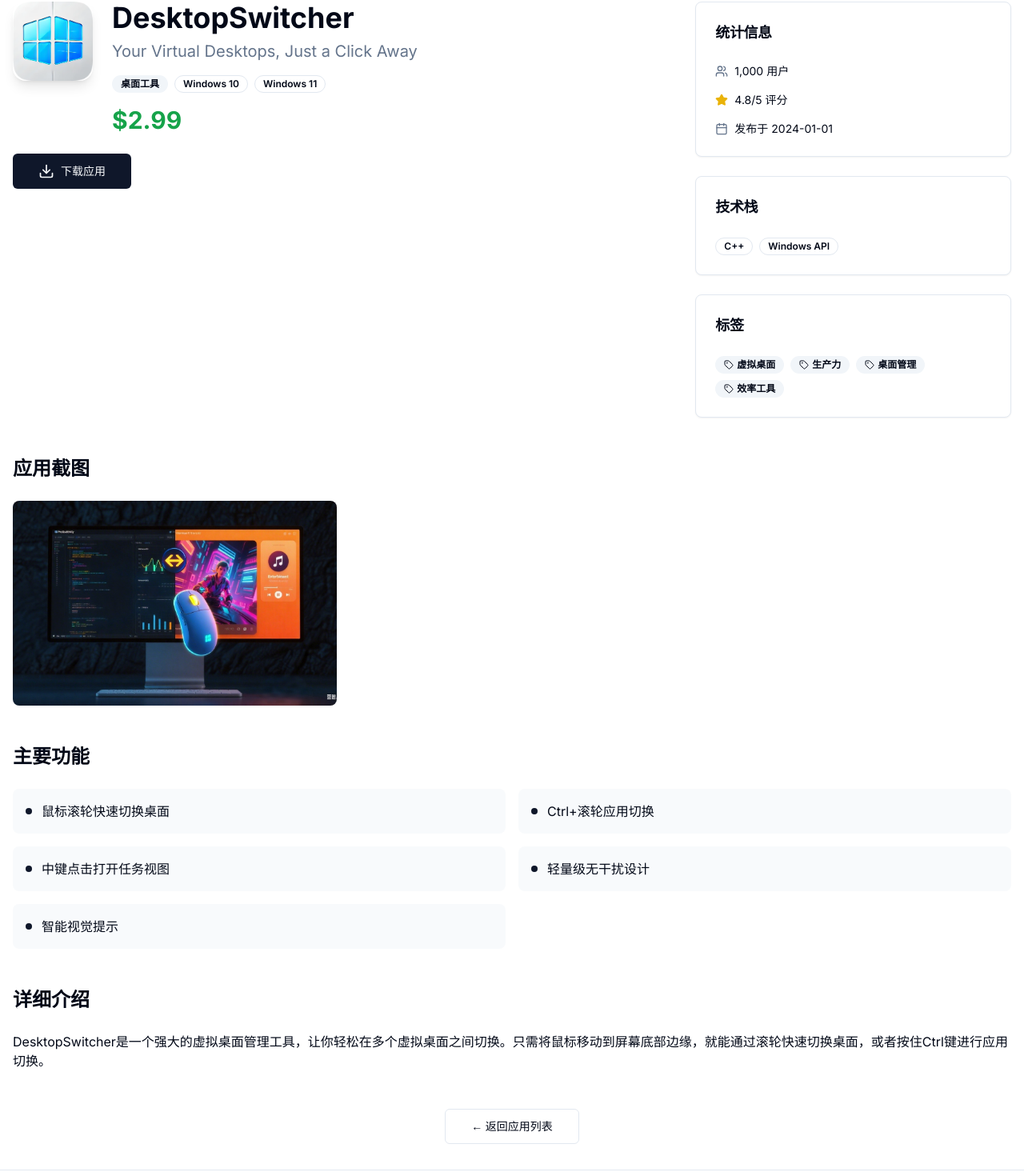
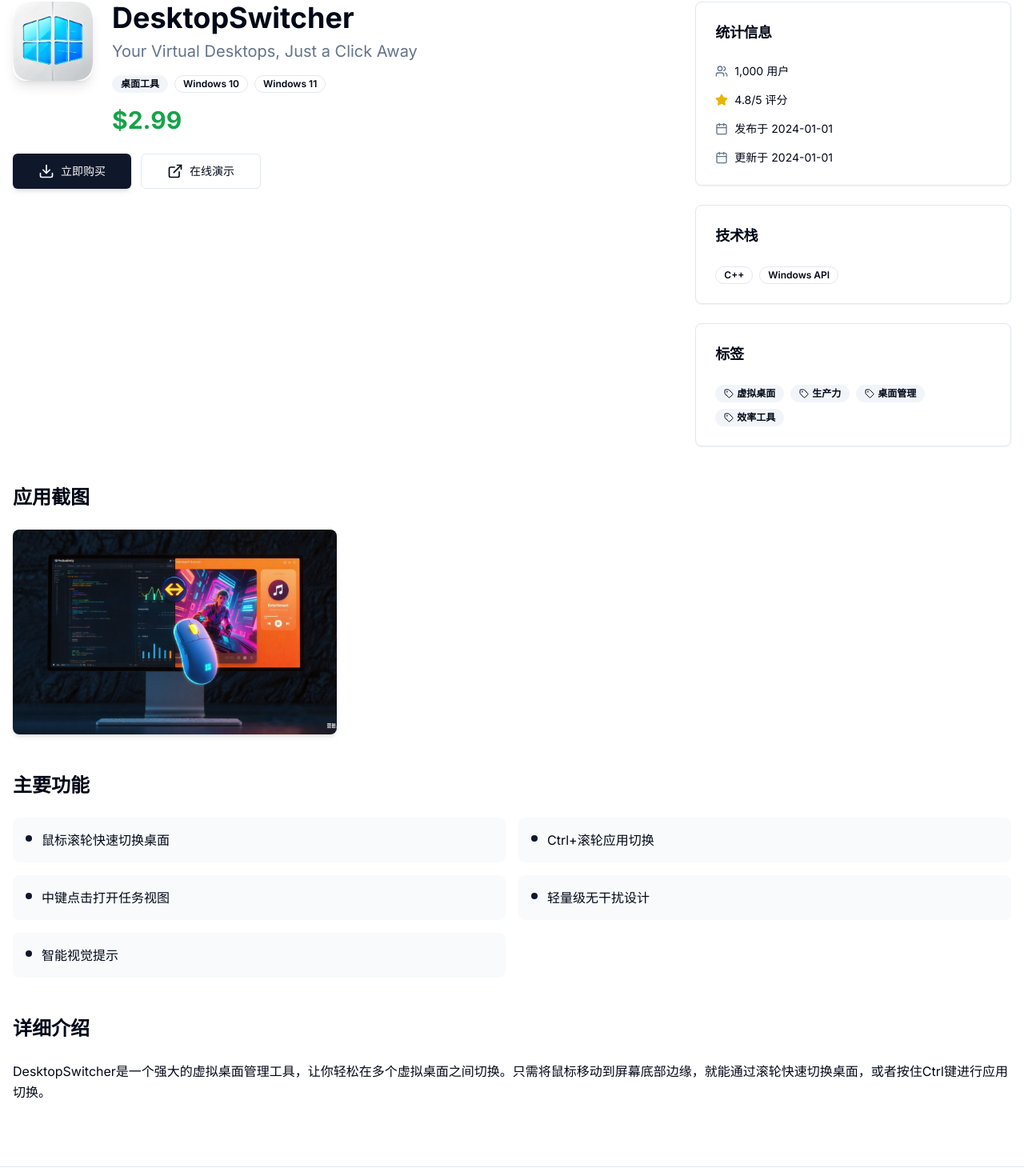
Before and after one commit to icoolqin/personal-portfolio, a Next.js app: page /apps/desktop-switcher in a window 1280 px wide. Shown: the part 87-1557 px from the top of the page at 80% size. Built offline with nearby package versions, Linux system fonts and the light colour scheme.

Commit message:
feat(app): 添加应用页面下载按钮和样式优化
- 为不同应用添加特定下载按钮逻辑
- 引入react-icons用于浏览器图标显示
- 更新应用链接数据
- 优化页面样式和交互效果

```diff
--- a/app/apps/[slug]/page.tsx
+++ b/app/apps/[slug]/page.tsx
@@ -5,6 +5,7 @@
 import { Badge } from "@/components/ui/badge";
 import { Card, CardContent, CardHeader, CardTitle } from "@/components/ui/card";
 import { Download, ExternalLink, Github, Star, Users, Calendar, Tag } from "lucide-react";
+import { FaChrome, FaEdge } from "react-icons/fa6";
 import appsData from "@/data/apps/index.json";
 import type { App } from "@/types";
 
@@ -57,16 +58,69 @@
           </div>
 
           {/* 操作按钮 */}
-          <div className="flex gap-3 mb-8">
-            {app.links.download && (
-              <Button asChild size="lg">
-                <a href="https://coolqin.gumroad.com/l/desktopswitcher?_gl=1*1wsrn7r*_ga*MzA5MzkzNTI1LjE3MzI1NDkxNzE.*_ga_6LJN6D94N6*czE3NTY2NTA1NTgkbzkkZzEkdDE3NTY2NTA1NjckajUxJGwwJGgw" target="_blank" rel="noopener noreferrer">
+          <div className="flex flex-wrap gap-3 mb-8">
+            {/* DesktopSwitcher 的下载按钮 */}
+            {app.slug === 'desktop-switcher' && app.links.download && (
+              <Button asChild size="lg" className="shadow-md hover:shadow-lg transition-shadow">
+                <a href={app.links.download} target="_blank" rel="noopener noreferrer">
+                  <Download className="w-5 h-5 mr-2" />
+                  立即购买
+                </a>
+              </Button>
+            )}
+
+            {/* OneSearch 的两个商店按钮 */}
+            {app.slug === 'onesearch' && (
+              <>
+                {(app.links as any).chrome && (
+                  <Button
+                    asChild
+                    size="lg"
+                    className="bg-blue-600 hover:bg-blue-700 text-white shadow-md hover:shadow-lg transition-all"
+                  >
+                    <a href={(app.links as any).chrome} target="_blank" rel="noopener noreferrer">
+                      <FaChrome className="w-5 h-5 mr-2" />
+                      Chrome插件市场
+                    </a>
+                  </Button>
+                )}
+
+                {(app.links as any).edge && (
+                  <Button
+                    asChild
+                    size="lg"
+                    className="bg-gradient-to-r from-green-600 to-blue-600 hover:from-green-700 hover:to-blue-700 text-white shadow-md hover:shadow-lg transition-all"
+                  >
+                    <a href={(app.links as any).edge} target="_blank" rel="noopener noreferrer">
+                      <FaEdge className="w-5 h-5 mr-2" />
+                      Microsoft Edge插件市场
+                    </a>
+                  </Button>
+                )}
+              </>
+            )}
+
+            {/* 通用下载按钮（用于其他应用） */}
+            {app.slug !== 'desktop-switcher' && app.slug !== 'onesearch' && app.links.download && (
+              <Button asChild size="lg" className="shadow-md hover:shadow-lg transition-shadow">
+                <a href={app.links.download} target="_blank" rel="noopener noreferrer">
                   <Download className="w-5 h-5 mr-2" />
                   下载应用
                 </a>
               </Button>
             )}
 
+            {/* 外部链接按钮 */}
+            {app.links.demo && (
+              <Button asChild variant="outline" size="lg">
+                <a href={app.links.demo} target="_blank" rel="noopener noreferrer">
+                  <ExternalLink className="w-5 h-5 mr-2" />
+                  在线演示
+                </a>
+              </Button>
+            )}
+
+            {/* GitHub 按钮 */}
             {app.links.github && (
               <Button asChild variant="outline" size="lg">
                 <a href={app.links.github} target="_blank" rel="noopener noreferrer">
@@ -103,11 +157,18 @@
                   <Calendar className="w-4 h-4 text-muted-foreground" />
                   <span className="text-sm">发布于 {app.releaseDate}</span>
                 </div>
+                {app.lastUpdateDate && (
+                  <div className="flex items-center gap-2">
+                    <Calendar className="w-4 h-4 text-muted-foreground" />
+                    <span className="text-sm">更新于 {app.lastUpdateDate}</span>
+                  </div>
+                )}
               </CardContent>
             </Card>
           )}
 
           {/* 技术栈 */}
+          {app.techStack && app.techStack.length > 0 && (
             <Card>
               <CardHeader>
                 <CardTitle className="text-lg">技术栈</CardTitle>
@@ -122,8 +183,10 @@
                 </div>
               </CardContent>
             </Card>
+          )}
 
           {/* 标签 */}
+          {app.tags && app.tags.length > 0 && (
             <Card>
               <CardHeader>
                 <CardTitle className="text-lg">标签</CardTitle>
@@ -139,21 +202,22 @@
                 </div>
               </CardContent>
             </Card>
+          )}
         </div>
       </div>
 
       {/* 应用截图 */}
-      {app.screenshots.length > 0 && (
+      {app.screenshots && app.screenshots.length > 0 && (
         <section className="mb-12">
           <h2 className="text-2xl font-bold mb-6">应用截图</h2>
           <div className="grid grid-cols-1 md:grid-cols-2 lg:grid-cols-3 gap-4">
             {app.screenshots.map((screenshot, index) => (
-              <div key={index} className="relative h-64 rounded-lg overflow-hidden">
+              <div key={index} className="relative h-64 rounded-lg overflow-hidden shadow-md hover:shadow-xl transition-shadow">
                 <Image
                   src={screenshot}
                   alt={`${app.name} screenshot ${index + 1}`}
                   fill
-                  className="object-cover hover:scale-105 transition-transform"
+                  className="object-cover hover:scale-105 transition-transform duration-300"
                 />
               </div>
             ))}
@@ -162,36 +226,31 @@
       )}
 
       {/* 功能特性 */}
+      {app.features && app.features.length > 0 && (
         <section className="mb-12">
           <h2 className="text-2xl font-bold mb-6">主要功能</h2>
           <div className="grid grid-cols-1 md:grid-cols-2 gap-4">
             {app.features.map((feature, index) => (
-            <div key={index} className="flex items-center gap-3 p-4 rounded-lg bg-muted/50">
-              <div className="w-2 h-2 bg-primary rounded-full"></div>
-              <span>{feature}</span>
+              <div key={index} className="flex items-start gap-3 p-4 rounded-lg bg-muted/50 hover:bg-muted/70 transition-colors">
+                <div className="w-2 h-2 bg-primary rounded-full mt-1.5 flex-shrink-0"></div>
+                <span className="text-sm md:text-base">{feature}</span>
               </div>
             ))}
           </div>
         </section>
+      )}
 
       {/* 详细描述 */}
       <section className="mb-12">
         <h2 className="text-2xl font-bold mb-6">详细介绍</h2>
         <div className="prose prose-lg max-w-none dark:prose-invert">
-          {app.fullDescription.split('\n').map((paragraph, index) => (
-            <p key={index} className="mb-4">
+          {app.fullDescription.split('\n').filter(p => p.trim()).map((paragraph, index) => (
+            <p key={index} className="mb-4 leading-relaxed">
               {paragraph}
             </p>
           ))}
         </div>
       </section>
-
-      {/* 返回按钮 */}
-      <div className="text-center">
-        <Button asChild variant="outline" size="lg">
-          <Link href="/apps">← 返回应用列表</Link>
-        </Button>
-      </div>
     </div>
   );
 }
--- a/components/app/app-card.tsx
+++ b/components/app/app-card.tsx
@@ -65,15 +65,22 @@
             </Link>
           </Button>
 
-          {app.links.download && (
+          {/* 根据不同应用显示不同的下载按钮 */}
+          {app.slug === 'desktop-switcher' && app.links.download && (
             <Button asChild variant="outline" size="sm">
-              <a href="https://coolqin.gumroad.com/l/desktopswitcher?_gl=1*1wsrn7r*_ga*MzA5MzkzNTI1LjE3MzI1NDkxNzE.*_ga_6LJN6D94N6*czE3NTY2NTA1NTgkbzkkZzEkdDE3NTY2NTA1NjckajUxJGwwJGgw" target="_blank" rel="noopener noreferrer">
+              <a href={app.links.download} target="_blank" rel="noopener noreferrer">
                 <Download className="w-4 h-4" />
               </a>
             </Button>
           )}
 
-
+          {app.slug === 'onesearch' && (
+            <Button asChild variant="outline" size="sm">
+              <Link href={`/apps/${app.slug}`}>
+                <Download className="w-4 h-4" />
+              </Link>
+            </Button>
+          )}
         </div>
       </CardContent>
     </Card>
--- a/components/app/featured-carousel.tsx
+++ b/components/app/featured-carousel.tsx
@@ -202,7 +202,8 @@
                 </Link>
             </Button>
 
-              {currentApp.links.download && (
+            {/* 根据不同应用显示不同的下载按钮 */}
+            {currentApp.slug === 'desktop-switcher' && currentApp.links.download && (
                 <Button asChild variant="outline" size="lg" className="shadow-md hover:shadow-lg transition-shadow">
                 <a
                     href={currentApp.links.download}
@@ -212,6 +213,15 @@
                     <Download className="w-4 h-4 mr-2" />
                     立即获取
                 </a>
+                </Button>
+            )}
+
+            {currentApp.slug === 'onesearch' && (
+                <Button asChild variant="outline" size="lg" className="shadow-md hover:shadow-lg transition-shadow">
+                <Link href={`/apps/${currentApp.slug}`}>
+                    <Download className="w-4 h-4 mr-2" />
+                    获取插件
+                </Link>
                 </Button>
             )}
             </div>
--- a/data/apps/index.json
+++ b/data/apps/index.json
@@ -13,7 +13,7 @@
       "banner": "/images/DesktopSwitcher.png",
       "screenshots": ["/images/DesktopSwitcher.png"],
       "links": {
-        "download": "#",
+        "download": "https://coolqin.gumroad.com/l/desktopswitcher?_gl=1*1wsrn7r*_ga*MzA5MzkzNTI1LjE3MzI1NDkxNzE.*_ga_6LJN6D94N6*czE3NTY2NTA1NTgkbzkkZzEkdDE3NTY2NTA1NjckajUxJGwwJGgw",
         "demo": "#"
       },
       "version": "1.0.0",
@@ -48,8 +48,8 @@
       "screenshots": ["/images/oneSearch.png"],
       "links": {
         "download": "#",
-        "chrome": "#",
-        "edge": "#"
+        "chrome": "https://chromewebstore.google.com/detail/onesearch-bookmark-multi/jmeceipkifhfndacgnmcbhohnmgcbadn",
+        "edge": "https://microsoftedge.microsoft.com/addons/detail/onesearch-bookmark-mul/lahijnillhgiklgldmoaahkmcpdchfik"
       },
       "version": "2.0.0",
       "releaseDate": "2024-03-01",
--- a/package.json
+++ b/package.json
@@ -19,6 +19,7 @@
     "next": "15.4.6",
     "react": "19.1.0",
     "react-dom": "19.1.0",
+    "react-icons": "^5.5.0",
     "tailwind-merge": "^3.3.1"
   },
   "devDependencies": {
```
Also changed, not shown: 1 other file (tests, documents, lock files or other folders). Lines whose indentation alone changed are shown as unchanged.
